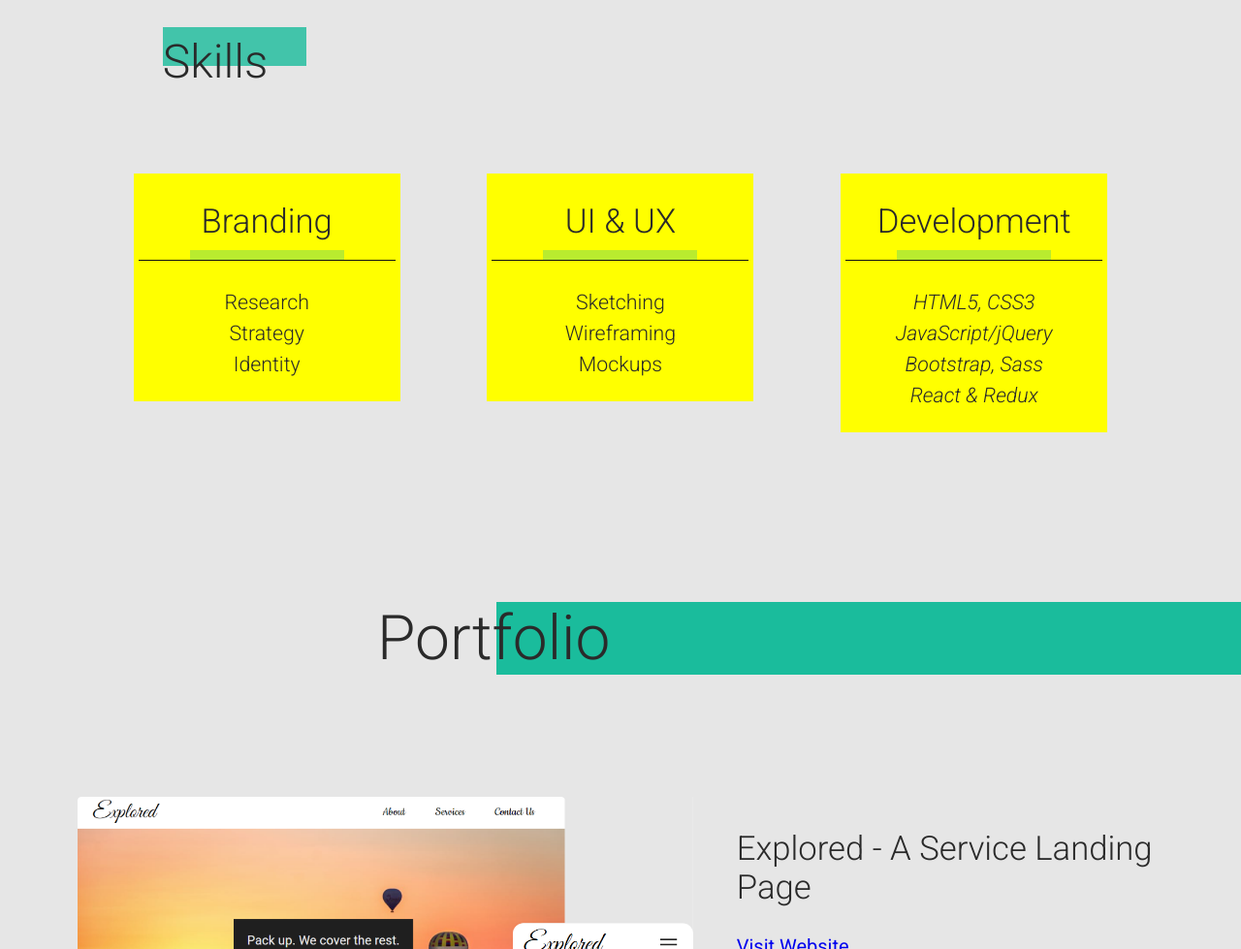
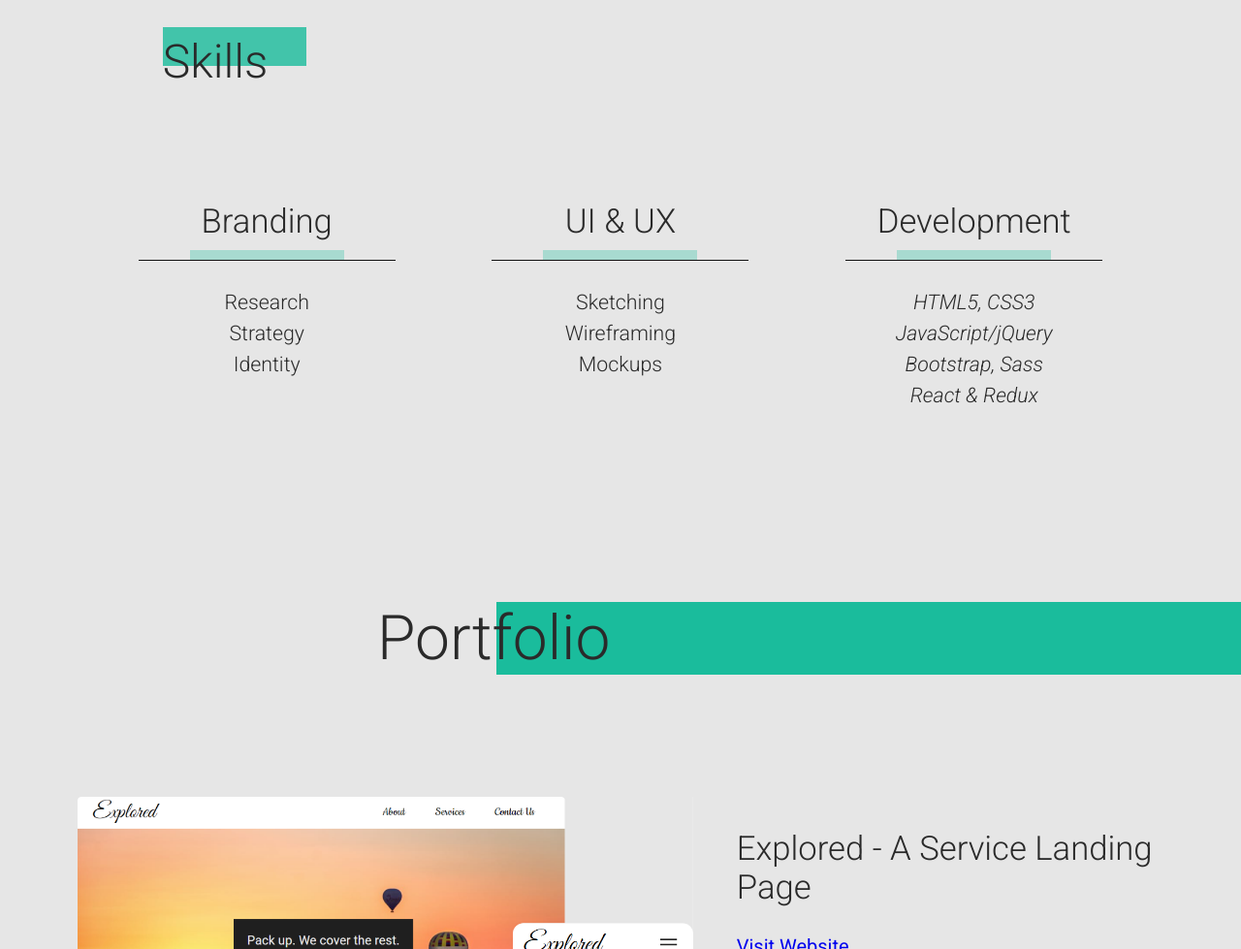
Before and after one commit to Morched23MJ/morched23mj.github.io, a plain HTML site: page index.html in a window 1280 px wide. Shown: the part 1628-2607 px from the top of the page at 97% size. Drawn offline with nearby package versions, Linux system fonts and the light colour scheme.

Commit message:
Css Update

```diff
--- a/scss/about.sass
+++ b/scss/about.sass
@@ -97,7 +97,6 @@
         box-sizing: border-box
         min-width: 275px
         text-align: center
-        background: yellow
         h1
           font-size: 26pt
           font-weight: 300
```
Also changed, not shown: css/about.css, 1 other file.
